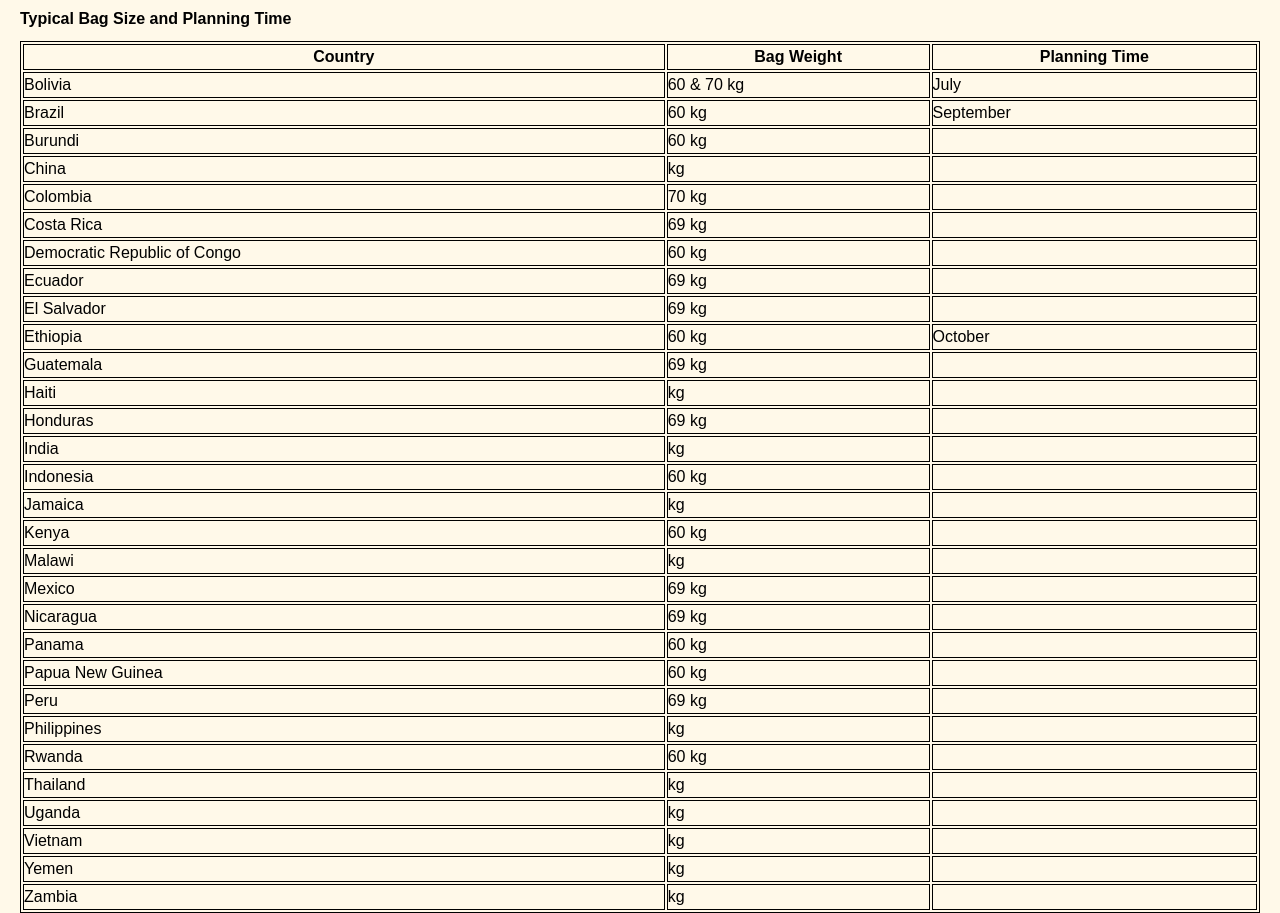
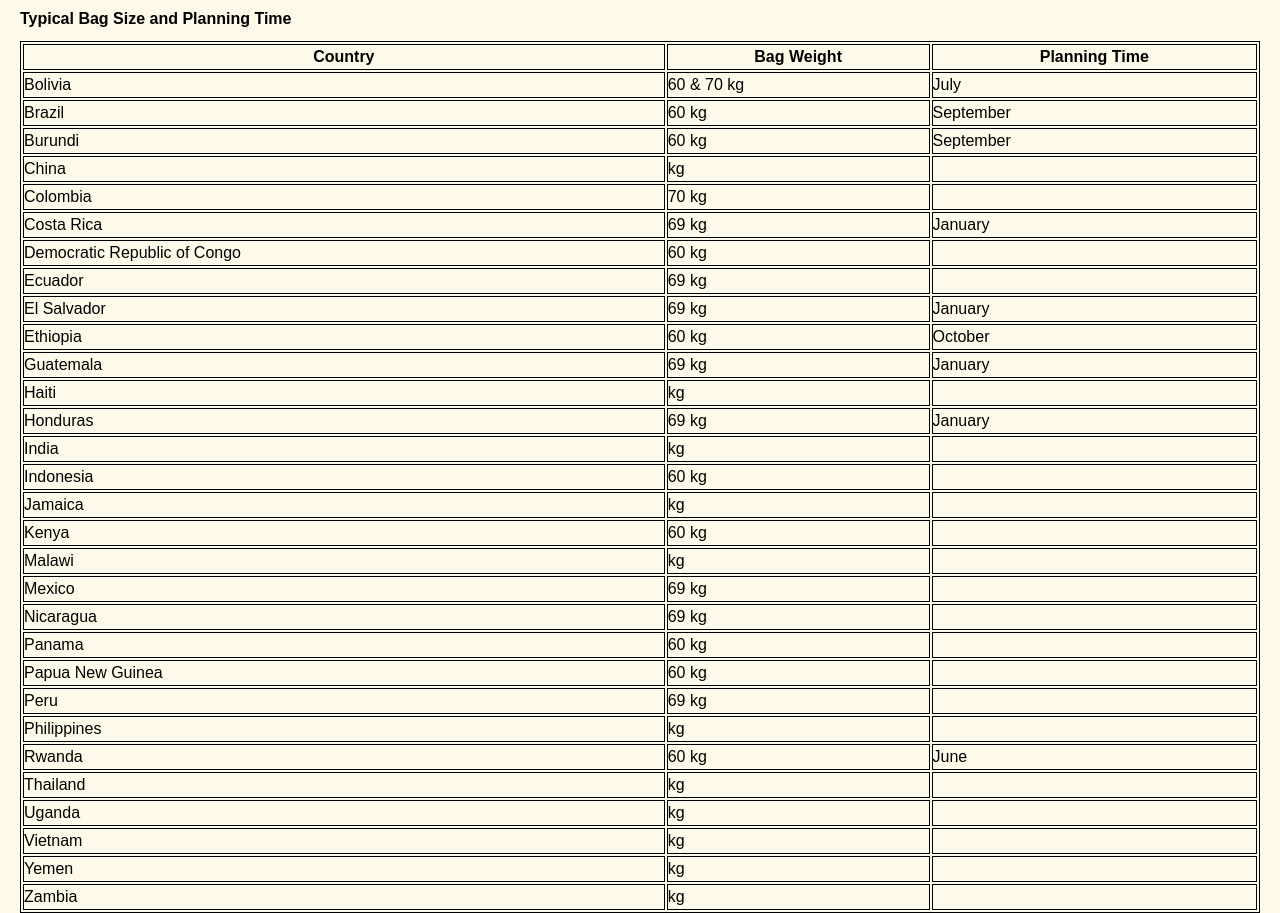
Before and after one commit to dsmallhoover/Coffee-Calculator, a plain HTML site: page buying-guide/guide.html in a window 1280 px wide. Shown: the part 220-1133 px from the top of the page. Drawn offline with Linux system fonts and the light colour scheme.

Commit message:
updated planning time section

```diff
--- a/buying-guide/guide.html
+++ b/buying-guide/guide.html
@@ -50,7 +50,7 @@
             <tr>
                 <td>Burundi</td>
                 <td>60 kg</td>
-                <td></td>
+                <td>September</td>
             </tr>
             <tr>
                 <td>China</td>
@@ -65,7 +65,7 @@
             <tr>
                 <td>Costa Rica</td>
                 <td>69 kg</td>
-                <td></td>
+                <td>January</td>
             </tr>
             <tr>
                 <td>Democratic Republic of Congo</td>
@@ -80,7 +80,7 @@
             <tr>
                 <td>El Salvador</td>
                 <td>69 kg</td>
-                <td></td>
+                <td>January</td>
             </tr>
             <tr>
                 <td>Ethiopia</td>
@@ -90,7 +90,7 @@
             <tr>
                 <td>Guatemala</td>
                 <td>69 kg</td>
-                <td></td>
+                <td>January</td>
             </tr>
             <tr>
                 <td>Haiti</td>
@@ -100,7 +100,7 @@
             <tr>
                 <td>Honduras</td>
                 <td>69 kg</td>
-                <td></td>
+                <td>January</td>
             </tr>
             <tr>
                 <td>India</td>
@@ -160,7 +160,7 @@
             <tr>
                 <td>Rwanda</td>
                 <td>60 kg</td>
-                <td></td>
+                <td>June</td>
             </tr>
             <tr>
                 <td>Thailand</td>
```
